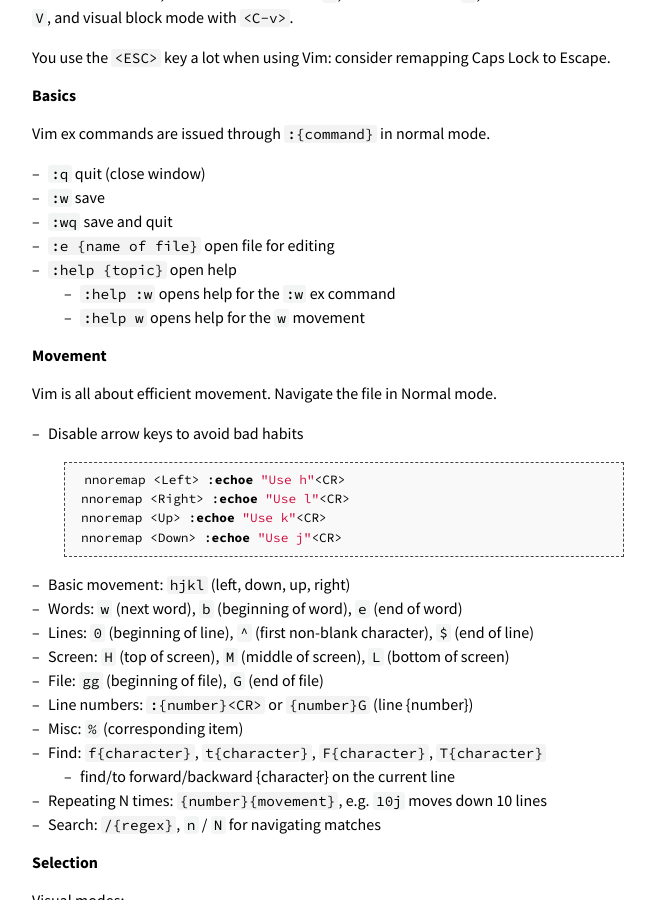
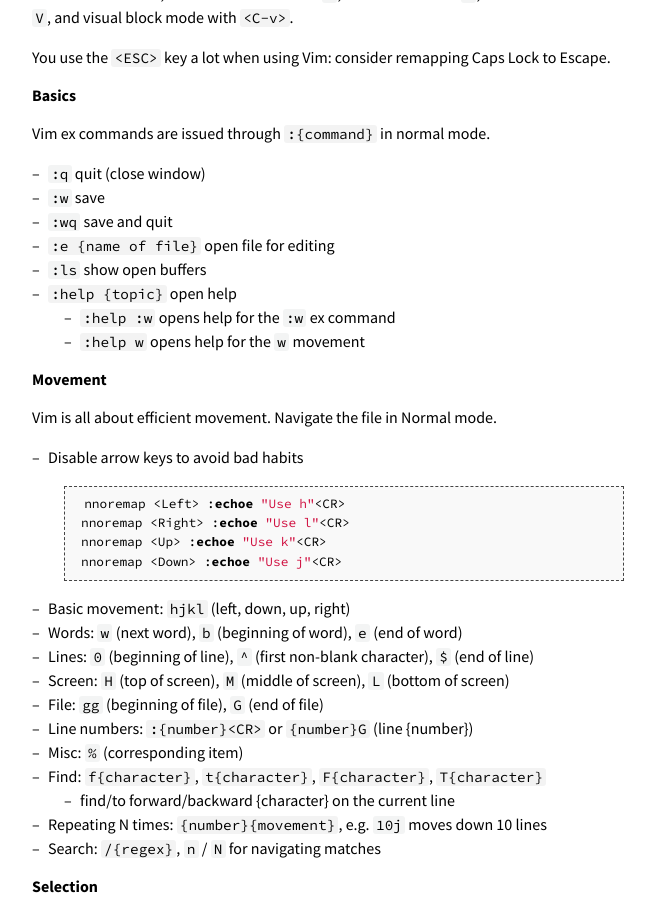
Before and after one commit to missing-semester-cn/missing-semester-cn.github.io, a Jekyll site: the page built from editors.md, in a window 1280 px wide and 900 px high, scrolled down 2030 px. Shown: the whole window, without its empty margins (304-959 px from the left). Built offline with Jekyll 4.4.1, drawn with Linux system fonts in a browser that asks for light colours.

Commit message:
Add mention of buffers

```diff
--- a/editors.md
+++ b/editors.md
@@ -95,6 +95,7 @@
 - `:w` save
 - `:wq` save and quit
 - `:e {name of file}` open file for editing
+- `:ls` show open buffers
 - `:help {topic}` open help
     - `:help :w` opens help for the `:w` ex command
     - `:help w` opens help for the `w` movement
```
